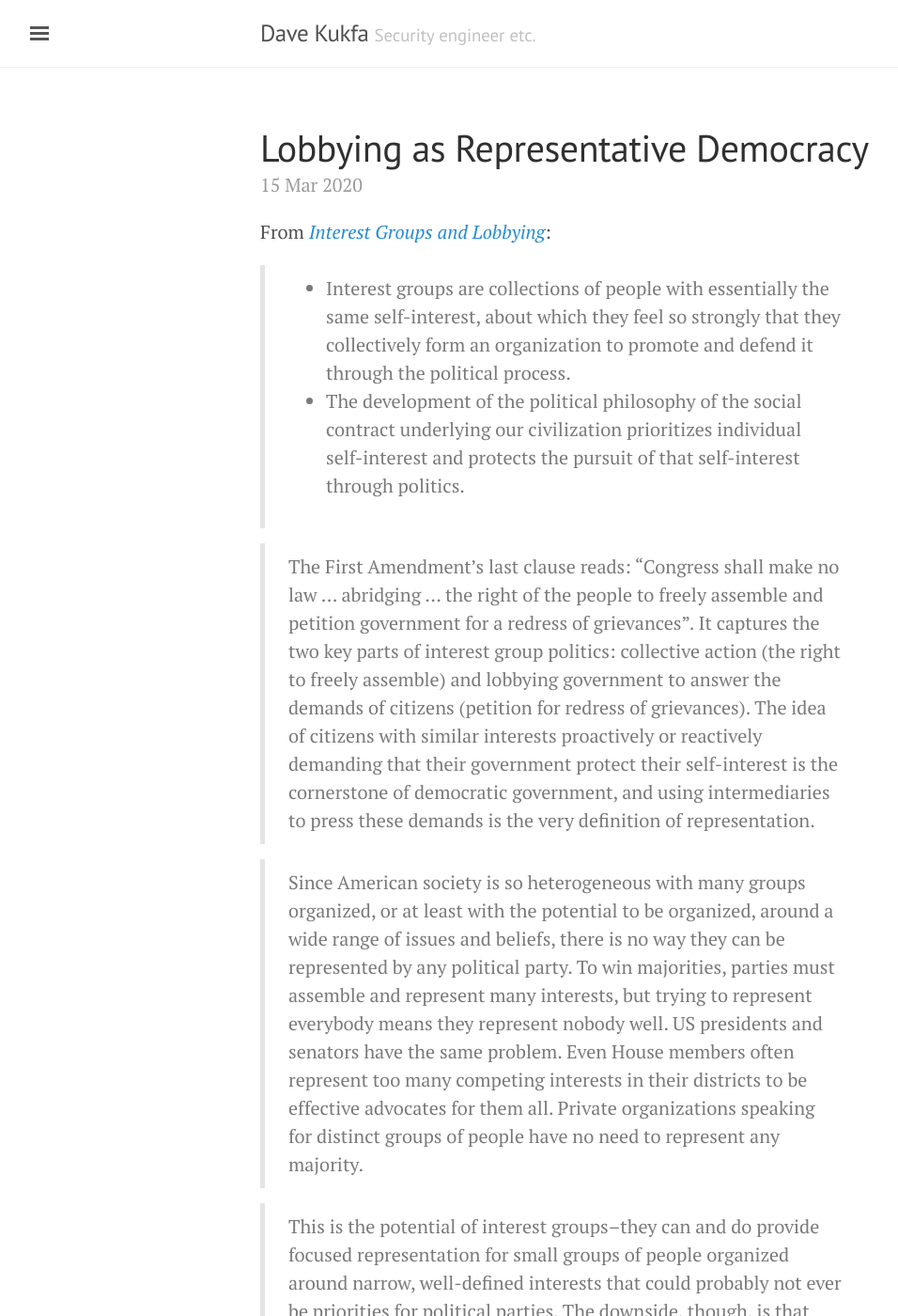
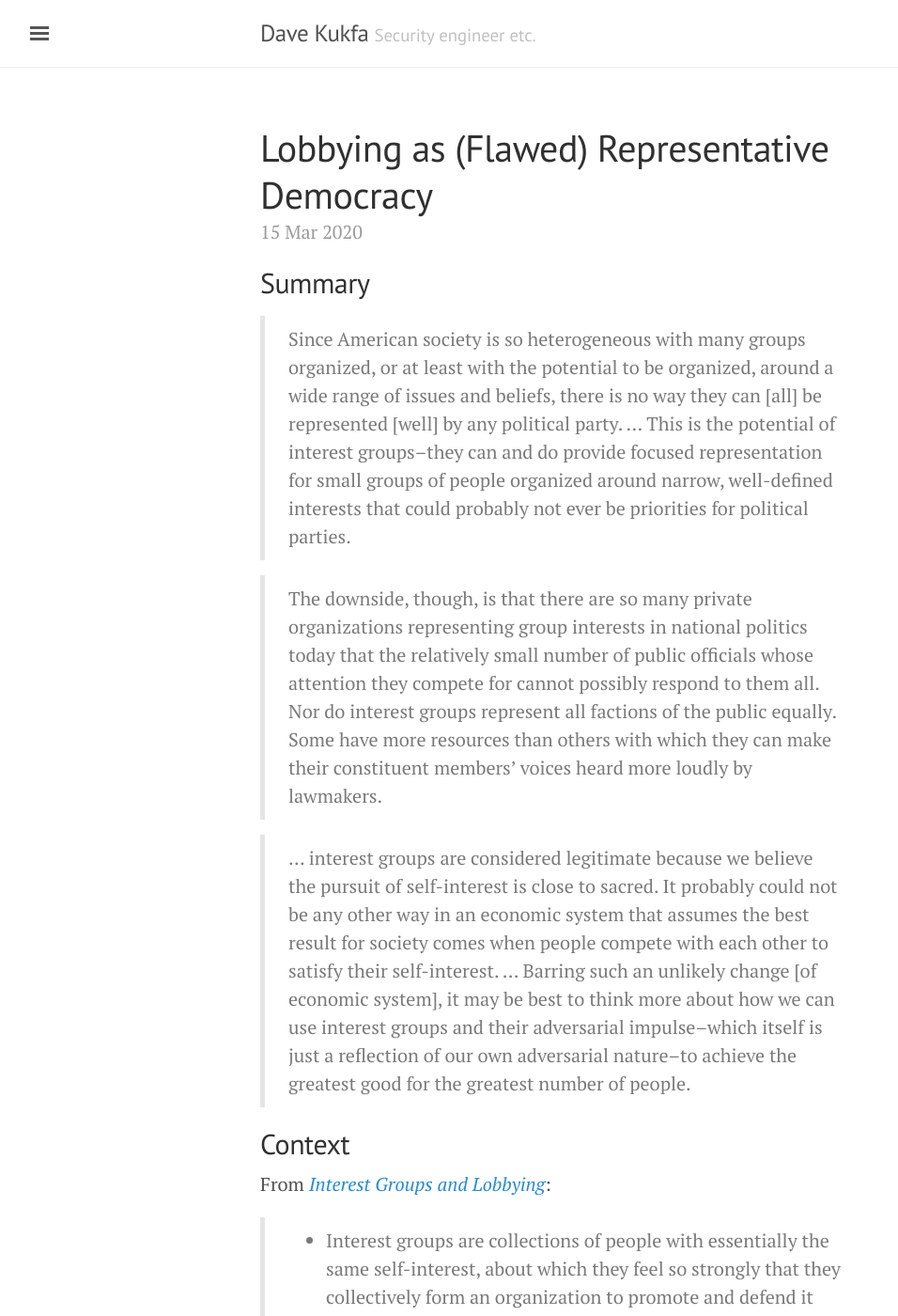
Before and after one commit to kukfa/kukfa.github.io, a Jekyll site: the page built from mental-models/_posts/2020-03-15-lobbying-as-representative-democracy.md, in a window 1280 px wide and 1400 px high. Shown: the whole window at 94% size, without its empty margins (3-959 px from the left). Built offline with Jekyll 4.4.1, drawn with Linux system fonts in a browser that asks for light colours; nearby versions of some CDN libraries.

Commit message:
separate lobbying as representative democracy

```diff
--- a/mental-models/_posts/2020-03-15-lobbying-as-representative-democracy.md
+++ b/mental-models/_posts/2020-03-15-lobbying-as-representative-democracy.md
@@ -1,8 +1,18 @@
 ---
 layout: post
-title: Lobbying as Representative Democracy
+title: Lobbying as (Flawed) Representative Democracy
 tag: political science
 ---
+
+## Summary
+
+> Since American society is so heterogeneous with many groups organized, or at least with the potential to be organized, around a wide range of issues and beliefs, there is no way they can [all] be represented [well] by any political party. ... This is the potential of interest groups–they can and do provide focused representation for small groups of people organized around narrow, well-defined interests that could probably not ever be priorities for political parties.
+
+> The downside, though, is that there are so many private organizations representing group interests in national politics today that the relatively small number of public officials whose attention they compete for cannot possibly respond to them all. Nor do interest groups represent all factions of the public equally. Some have more resources than others with which they can make their constituent members’ voices heard more loudly by lawmakers.
+
+> ... interest groups are considered legitimate because we believe the pursuit of self-interest is close to sacred. It probably could not be any other way in an economic system that assumes the best result for society comes when people compete with each other to satisfy their self-interest. ...  Barring such an unlikely change [of economic system], it may be best to think more about how we can use interest groups and their adversarial impulse–which itself is just a reflection of our own adversarial nature–to achieve the greatest good for the greatest number of people.
+
+## Context
 
 From _[Interest Groups and Lobbying](https://www.taylorfrancis.com/books/9780429493652)_:
 
@@ -15,5 +25,4 @@
 
 > This is the potential of interest groups--they can and do provide focused representation for small groups of people organized around narrow, well-defined interests that could probably not ever be priorities for political parties. The downside, though, is that there are so many private organizations representing group interests in national politics today that the relatively small number of public officials whose attention they compete for cannot possibly respond to them all. Nor do interest groups represent all factions of the public equally. Some have more resources than others with which they can make their constituent members' voices heard more loudly by lawmakers. And some potential constituent-members simply cannot get organized, or even realize that they had better be organized, if they want to avoid being hurt by the policies advanced by competing interest groups. What groups _do_ share with parties and constituent-based representation in government is a disregard for the public interest.
 
-
 > ... interest groups are considered legitimate because we believe the pursuit of self-interest is close to sacred. It probably could not be any other way in an economic system that assumes the best result for society comes when people compete with each other to satisfy their self-interest. As Jane Mansbridge observed, democratic politics in a free-market economy are usually adversarial, and this leaves no room for thinking about the common good. Indeed, there may be no common good or public interest in such a system. If we wished to eliminate interest groups and lobbying, as Madison understood, we would have to fundamentally rethink who we are and what rights and liberties we expect to enjoy in our political system. Barring such an unlikely change, it may be best to think more about how we can use interest groups and their adversarial impulse--which itself is just a reflection of our own adversarial nature--to achieve the greatest good for the greatest number of people.
```
